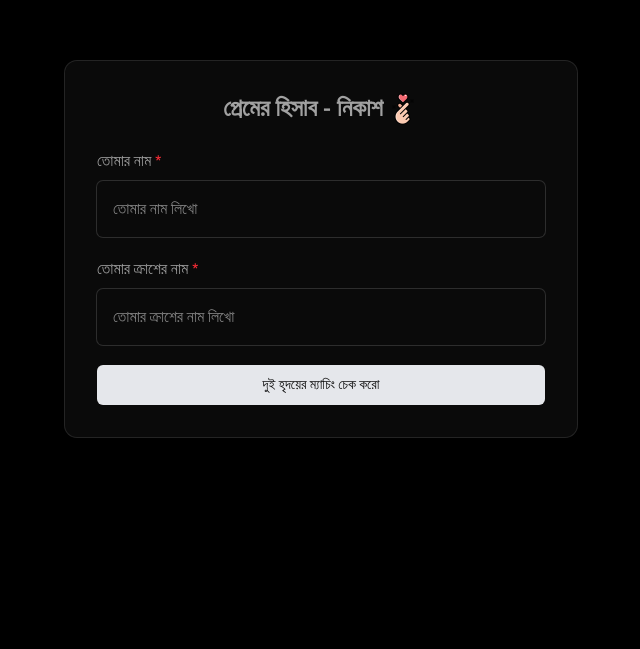
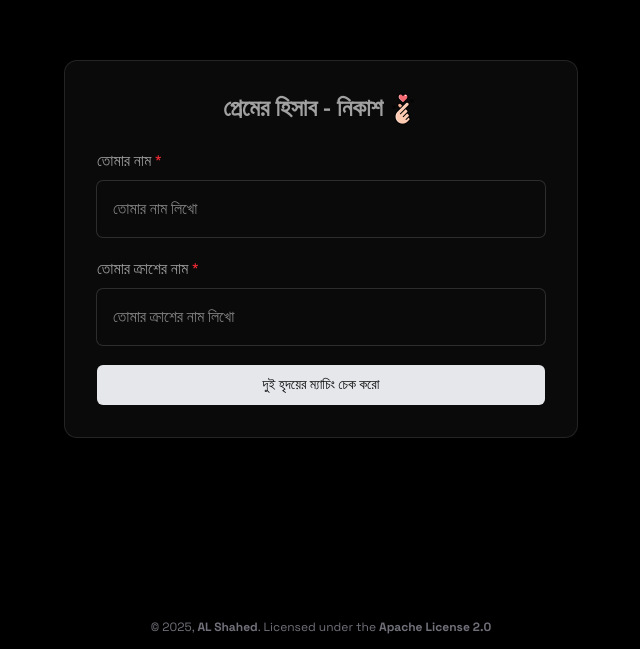
Before and after one commit to iamalshahed/love-calculator, a website built with Vite: page index.html in a window 1280 px wide. Shown: the part 151-800 px from the top of the page, without its empty margins (319-959 px from the left). Built offline with nearby package versions, Linux system fonts and the light colour scheme.

Commit message:
footer section done

```diff
--- a/index.html
+++ b/index.html
@@ -47,6 +47,13 @@
 
 
 
+    <!-- footer -->
+    <footer class="w-full absolute bottom-4 right-0 text-center">
+      <p class="text-zinc-500 text-xs font-eng font-normal leading-none">&copy; 2025, <a href="https://github.com/iamalshahed" target="_blank"><strong>AL Shahed</strong></a>. Licensed under the <a href="#" target="_blank" rel="noopener noreferrer"><strong>Apache License 2.0</strong></a></p>
+    </footer>
+
+
+
     <!-- script file -->
     <script type="module" src="/src/main.js"></script>
   </body>
--- a/src/style.css
+++ b/src/style.css
@@ -12,6 +12,11 @@ body{
     img{
         user-select: none;
         pointer-events: none;
+    }
+
+    ::selection{
+        background: white;
+        color: black;
     }
 }
 
```
Also changed, not shown: 1 other file.
